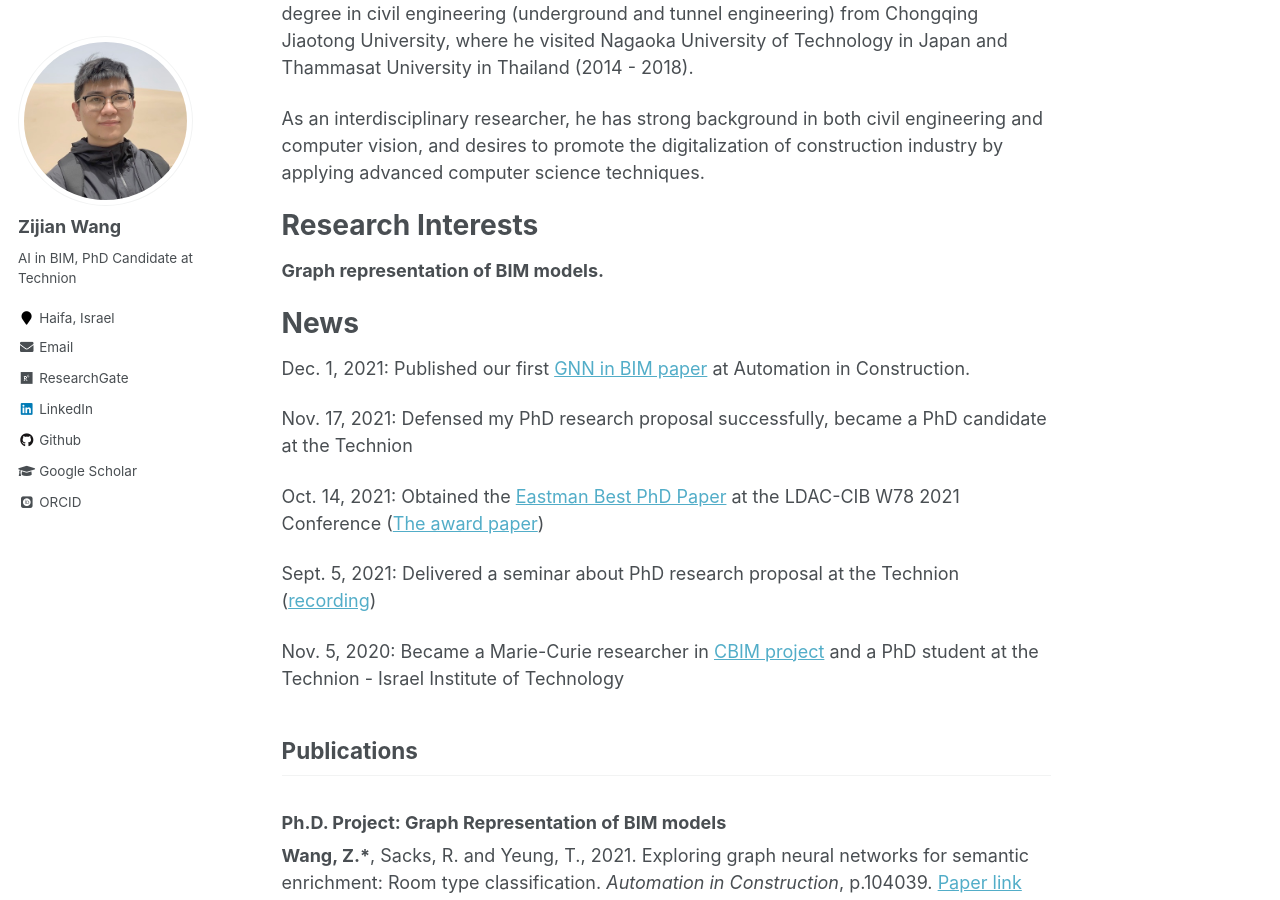
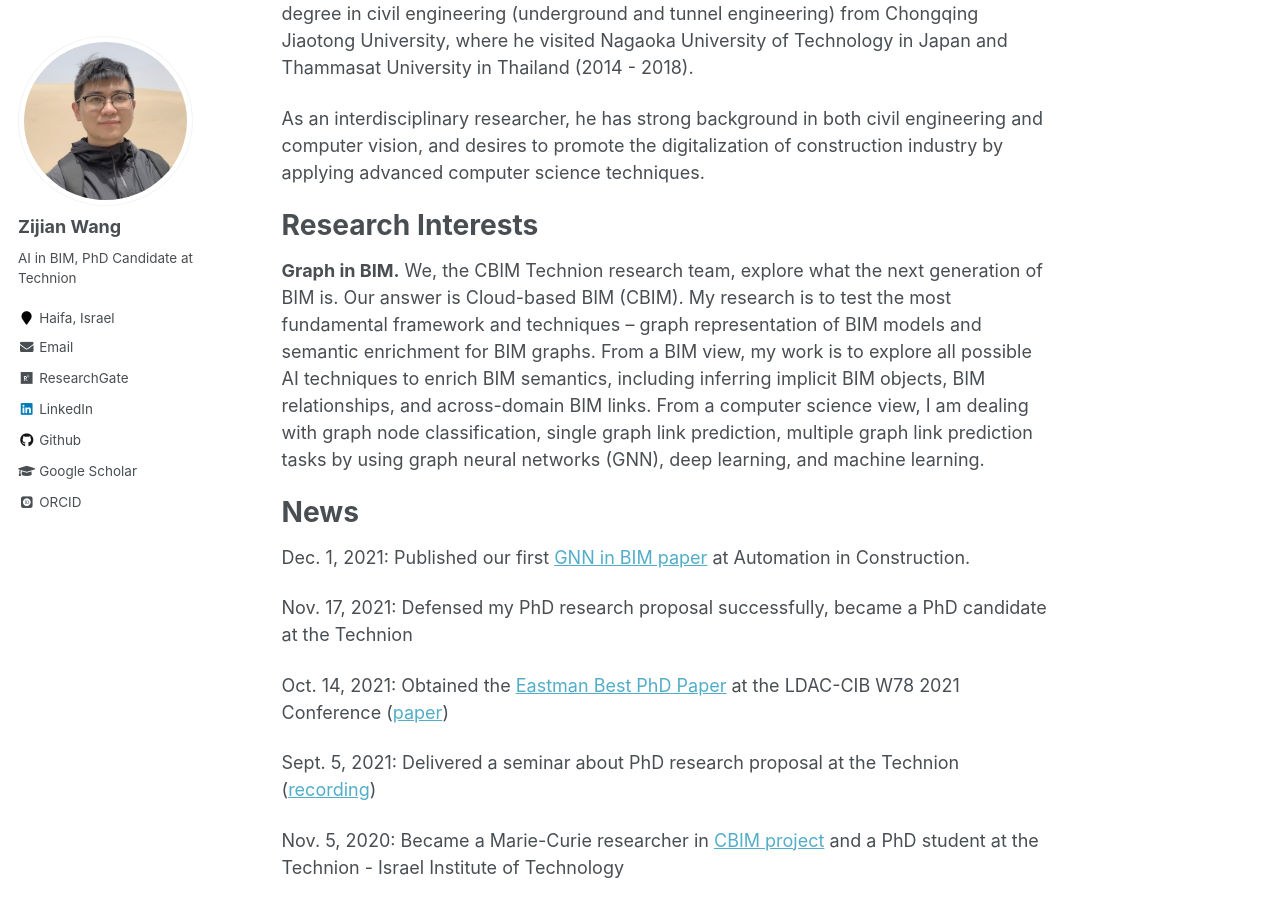
Before and after one commit to ZijianWang-ZW/zijianwang-zw.github.io, a Jekyll site: the page built from _pages/about.md, in a window 1280 px wide and 900 px high, scrolled down 295 px. Built offline with Jekyll 4.4.1, drawn with Linux system fonts in a browser that asks for light colours; some web fonts are replaced.

Commit message:
modify again

```diff
--- a/_config.yml
+++ b/_config.yml
@@ -102,7 +102,7 @@
   instagram        :
   impactstory      : #"https://profiles.impactstory.org/u/xxxx-xxxx-xxxx-xxxx"
   lastfm           :
-  linkedin         : "https://www.linkedin.com/in/wang-zijian/"
+  linkedin         : "wang-zijian"
   orcid            : "https://orcid.org/0000-0002-1365-9846"
   pinterest        :
   soundcloud       :
--- a/_pages/about.md
+++ b/_pages/about.md
@@ -7,56 +7,35 @@
   - /about/
   - /about.html
 ---
-
 Zijian Wang (王资健) is a Ph.D. candidate at the Technion - Israel Institute of Technology, where he works at VClab with [Prof. Rafael Sacks](https://sacks.net.technion.ac.il/). He is also a Marie-Curie early-stage researcher in the [CBIM project](https://cbim2020.net.technion.ac.il/) received funding from EU Horizon 2020 (since November 2020). Before that, he obtained his master's degree in computer and machine vision from Cranfield University (2019 - 2022), advised by [Dr. Yifan Zhao](https://www.cranfield.ac.uk/people/dr-yifan-zhao-1337015). He received his bachelor's degree in civil engineering (underground and tunnel engineering) from Chongqing Jiaotong University, where he visited Nagaoka University of Technology in Japan and Thammasat University in Thailand (2014 - 2018).
-
-
 
 As an interdisciplinary researcher, he has strong background in both civil engineering and computer vision, and desires to promote the digitalization of construction industry by applying advanced computer science techniques.
 
 
-
-
-
-
 Research Interests
 ======
-**Graph representation of BIM models.**
-
-
-
+**Graph in BIM.** We, the CBIM Technion research team, explore what the next generation of BIM is. Our answer is Cloud-based BIM (CBIM). My research is to test the most fundamental framework and techniques -- graph representation of BIM models and semantic enrichment for BIM graphs. From a BIM view, my work is to explore all possible AI techniques to enrich BIM semantics, including inferring implicit BIM objects, BIM relationships, and across-domain BIM links. From a computer science view, I am dealing with graph node classification, single graph link prediction, multiple graph link prediction tasks by using graph neural networks (GNN), deep learning, and machine learning.
 
 
 News
 ======
 Dec. 1, 2021: Published our first [GNN in BIM paper](https://www.sciencedirect.com/science/article/abs/pii/S0926580521004908) at Automation in Construction.
 
-
-
 Nov. 17, 2021: Defensed my PhD research proposal successfully, became a PhD candidate at the Technion
 
-
-
-Oct. 14, 2021: Obtained the [Eastman Best PhD Paper](https://www.linkedin.com/posts/cbim2020_cbim-bim-gnn-activity-6855036208762912768-vDRI) at the LDAC-CIB W78 2021 Conference ([The award paper](https://cbim2020.net.technion.ac.il/files/2021/10/w78-2021-paper-077.pdf))
-
-
+Oct. 14, 2021: Obtained the [Eastman Best PhD Paper](https://www.linkedin.com/posts/cbim2020_cbim-bim-gnn-activity-6855036208762912768-vDRI) at the LDAC-CIB W78 2021 Conference ([paper](https://cbim2020.net.technion.ac.il/files/2021/10/w78-2021-paper-077.pdf))
 
 Sept. 5, 2021: Delivered a seminar about PhD research proposal at the Technion ([recording](https://www.youtube.com/watch?v=FPUmSKJYbcs&ab_channel=VirtualConstructionLabTechnion))
-
-
 
 Nov. 5, 2020: Became a Marie-Curie researcher in [CBIM project](https://cbim2020.net.technion.ac.il/) and a PhD student at the Technion - Israel Institute of Technology
 
 
+Publications
+======
 
-
-Publications
-------
 ### Ph.D. Project: Graph Representation of BIM models
 
 **Wang, Z.\***, Sacks, R. and Yeung, T., 2021. Exploring graph neural networks for semantic enrichment: Room type classification. *Automation in Construction*, p.104039. [Paper link](https://www.sciencedirect.com/science/article/abs/pii/S0926580521004908)
-
-
 
 **Wang, Z.**, Yeung, T., Sacks, R. and Su, Z., 2021, October. Room Type Classification for Semantic Enrichment of Building Information Modeling Using Graph Neural Networks. In *Proc. of the Conference CIB W78* (Vol. 2021, pp. 11-15). [Paper link](http://itc.scix.net/paper/w78-2021-paper-077)
 
```
